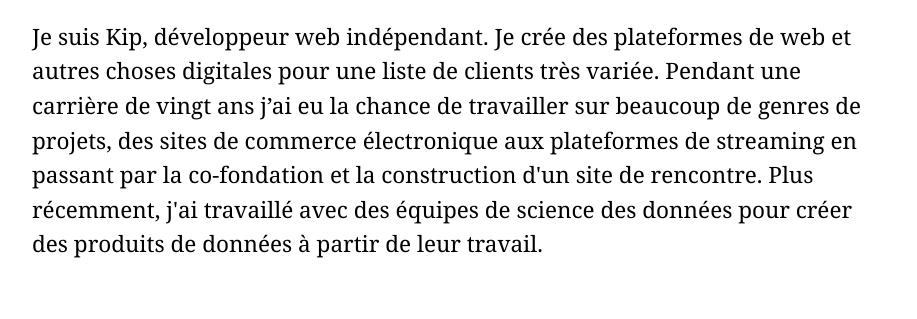
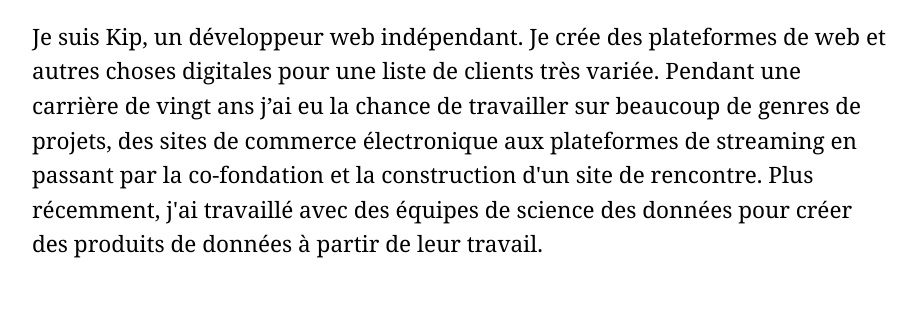
Before and after one commit to kipparker/kip.dev, an Eleventy site: page src/fr.md in a window 1280 px wide. Shown: the part 438-757 px from the top of the page, without its empty margins (178-1095 px from the left). Built offline with nearby package versions, Linux system fonts and the light colour scheme; Eleventy itself is replaced by a stand-in of ours; files that its build step writes are made by us from their sources.

Commit message:
Quick typo fix

```diff
--- a/src/fr.md
+++ b/src/fr.md
@@ -4,7 +4,7 @@ jobtitle: développeur web
 ---
 ## Qui?
 
-Je suis Kip, développeur web indépendant. Je crée des plateformes de web et autres choses digitales pour une liste de clients très variée. Pendant une carrière de vingt ans j’ai eu la chance de travailler sur beaucoup de genres de projets, des sites de commerce électronique aux plateformes de streaming en passant par la co-fondation et la construction d'un site de rencontre. Plus récemment, j'ai travaillé avec des équipes de science des données pour créer des produits de données à partir de leur travail.
+Je suis Kip, un développeur web indépendant. Je crée des plateformes de web et autres choses digitales pour une liste de clients très variée. Pendant une carrière de vingt ans j’ai eu la chance de travailler sur beaucoup de genres de projets, des sites de commerce électronique aux plateformes de streaming en passant par la co-fondation et la construction d'un site de rencontre. Plus récemment, j'ai travaillé avec des équipes de science des données pour créer des produits de données à partir de leur travail.
 
 ## Quoi?
 
```
